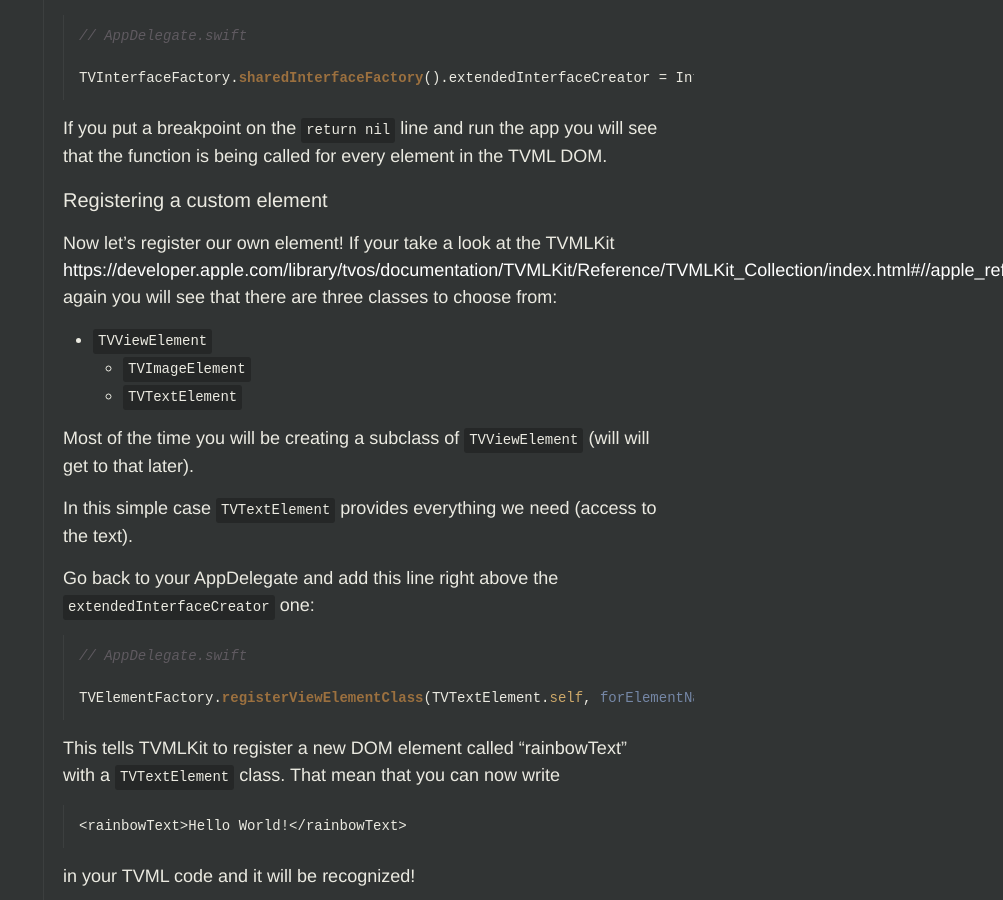
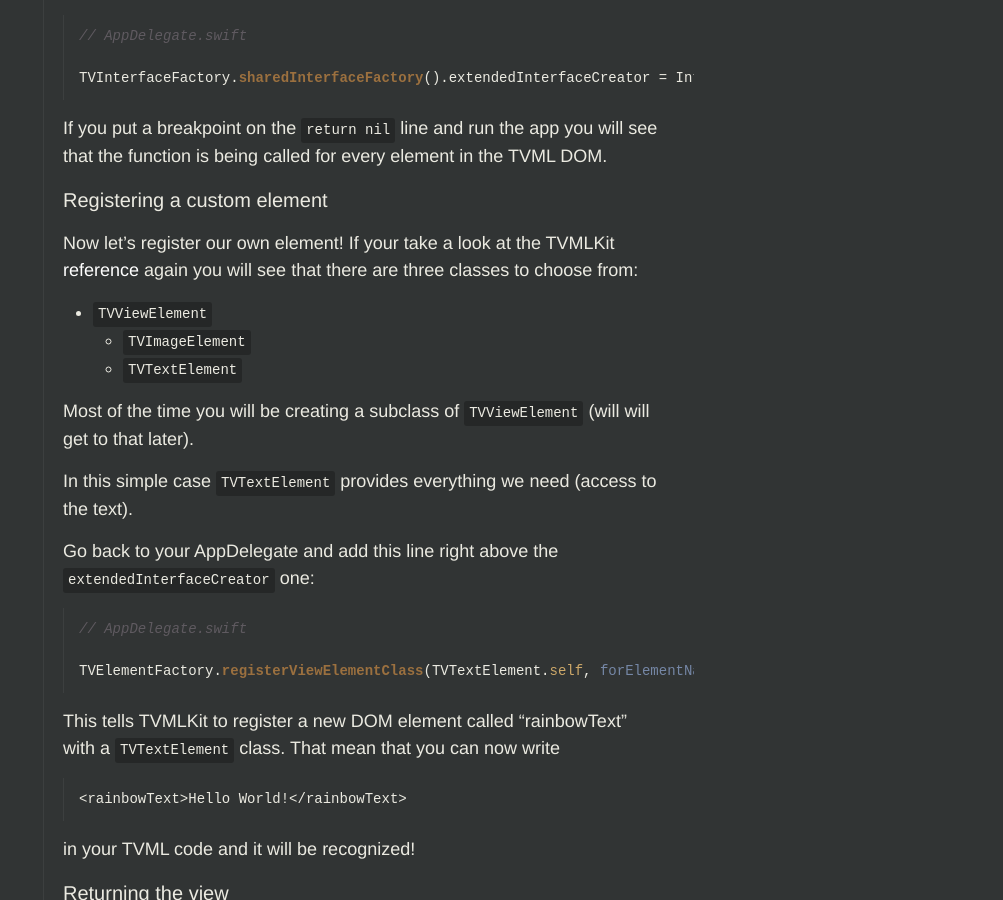
Before and after one commit to tape-tv/tape-tv.github.io, a Jekyll site: the page built from _posts/2016-03-23-custom-elements-in-tvml.markdown, in a window 1280 px wide and 900 px high, scrolled down 3312 px. Shown: the whole window, without its empty margins (277-1280 px from the left). Built offline with Jekyll 4.4.1, drawn with Linux system fonts in a browser that asks for light colours; some of the changed lines change nothing that is shown.

Commit message:
Update 2016-03-23-custom-elements-in-tvml.markdown

```diff
--- a/_posts/2016-03-23-custom-elements-in-tvml.markdown
+++ b/_posts/2016-03-23-custom-elements-in-tvml.markdown
@@ -106,7 +106,7 @@ TVInterfaceFactory.sharedInterfaceFactory().extendedInterfaceCreator = Interface
 If you put a breakpoint on the `return nil` line and run the app you will see that the function is being called for every element in the TVML DOM.
 
 #### Registering a custom element
-Now let’s register our own element! If your take a look at the TVMLKit [https://developer.apple.com/library/tvos/documentation/TVMLKit/Reference/TVMLKit_Collection/index.html#//apple_ref/doc/uid/TP40016429](reference) again you will see that there are three classes to choose from:
+Now let’s register our own element! If your take a look at the TVMLKit [reference](https://developer.apple.com/library/tvos/documentation/TVMLKit/Reference/TVMLKit_Collection/index.html#//apple_ref/doc/uid/TP40016429) again you will see that there are three classes to choose from:
 
  - `TVViewElement`
 	 - `TVImageElement`
```
